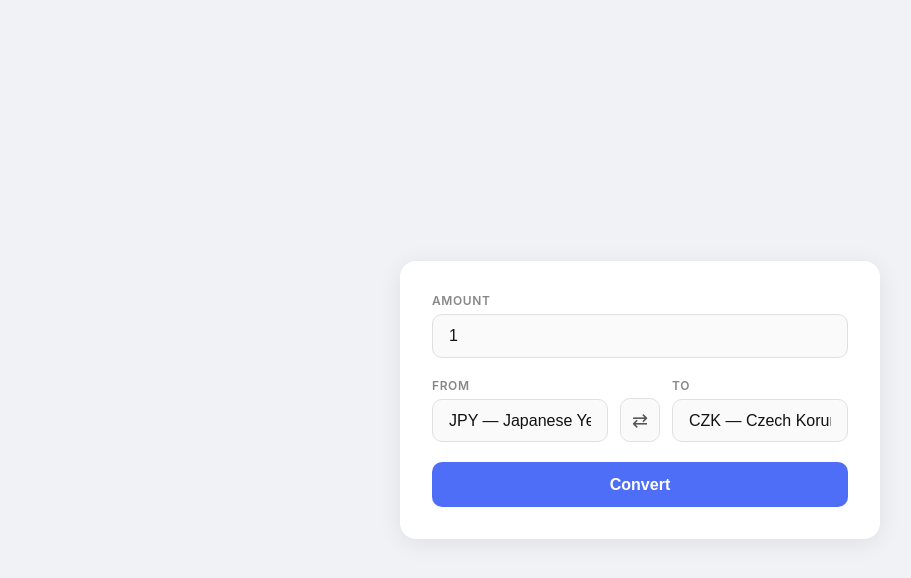
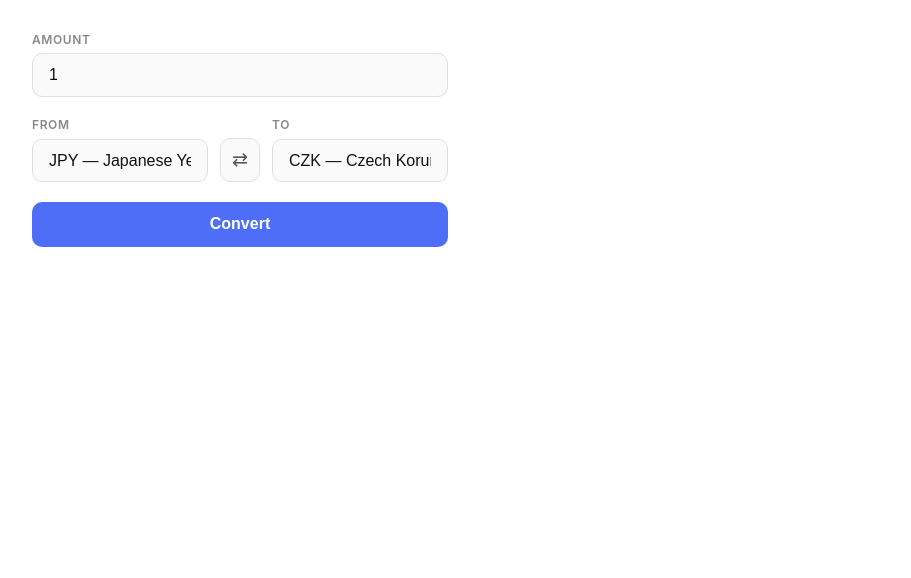
Before and after one commit to Memousek/currency-converter-app, a React app: page / in a window 1280 px wide. Shown: the top 578 px of the page, without its empty margins (0-911 px from the left). Built offline with nearby package versions, Linux system fonts and the light colour scheme; the HTML template or start-up script is replaced by a standard one.

Commit message:
refactor: clean up CSS styles and improve initial state handling in App component

```diff
--- a/src/App.css
+++ b/src/App.css
@@ -1,17 +1,11 @@
 .app {
-  width: 100%;
-  padding: 1rem;
-  display: flex;
-  justify-content: center;
 }
 
 .card {
   background: #fff;
-  border-radius: 16px;
   padding: 2rem;
   width: 100%;
   max-width: 480px;
-  box-shadow: 0 4px 24px rgba(0, 0, 0, 0.08);
   display: flex;
   flex-direction: column;
   gap: 1.25rem;
@@ -39,7 +33,8 @@ label {
   color: #888;
 }
 
-input, select {
+input,
+select {
   width: 100%;
   padding: 0.75rem 1rem;
   font-size: 1rem;
@@ -52,7 +47,8 @@ input, select {
   -webkit-appearance: none;
 }
 
-input:focus, select:focus {
+input:focus,
+select:focus {
   outline: none;
   border-color: #4f6ef7;
   background: #fff;
@@ -74,7 +70,9 @@ input:focus, select:focus {
   font-size: 1.2rem;
   cursor: pointer;
   color: #555;
-  transition: background 0.15s, border-color 0.15s;
+  transition:
+    background 0.15s,
+    border-color 0.15s;
   margin-bottom: 0;
   display: flex;
   align-items: center;
--- a/src/App.jsx
+++ b/src/App.jsx
@@ -78,10 +78,26 @@ async function fetchRate(from, to) {
   }
 }
 
+const VALID_CODES = new Set(CURRENCIES.map(([code]) => code));
+
+function getParams() {
+  const p = new URLSearchParams(window.location.search);
+  const amount = p.get("amount");
+  const from = p.get("from")?.toUpperCase();
+  const to = p.get("to")?.toUpperCase();
+  return {
+    amount: amount && parseFloat(amount) > 0 ? amount : "1",
+    from: from && VALID_CODES.has(from) ? from : "JPY",
+    to: to && VALID_CODES.has(to) ? to : "CZK",
+  };
+}
+
+const initial = getParams();
+
 export default function App() {
-  const [amount, setAmount] = useState("1");
-  const [from, setFrom] = useState("JPY");
-  const [to, setTo] = useState("CZK");
+  const [amount, setAmount] = useState(initial.amount);
+  const [from, setFrom] = useState(initial.from);
+  const [to, setTo] = useState(initial.to);
   const [result, setResult] = useState(null);
   const [loading, setLoading] = useState(false);
   const [offline, setOffline] = useState(false);
--- a/src/index.css
+++ b/src/index.css
@@ -1,14 +1,11 @@
-*, *::before, *::after {
+*,
+*::before,
+*::after {
   box-sizing: border-box;
   margin: 0;
   padding: 0;
 }
 
 body {
-  font-family: -apple-system, BlinkMacSystemFont, 'Segoe UI', sans-serif;
-  background: #f0f2f5;
-  min-height: 100vh;
-  display: flex;
-  align-items: center;
-  justify-content: center;
+  font-family: -apple-system, BlinkMacSystemFont, "Segoe UI", sans-serif;
 }
```
